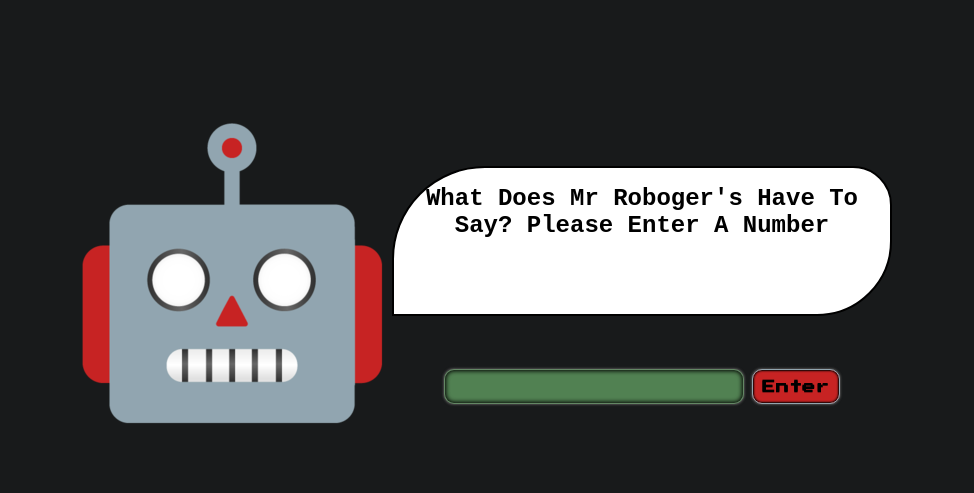
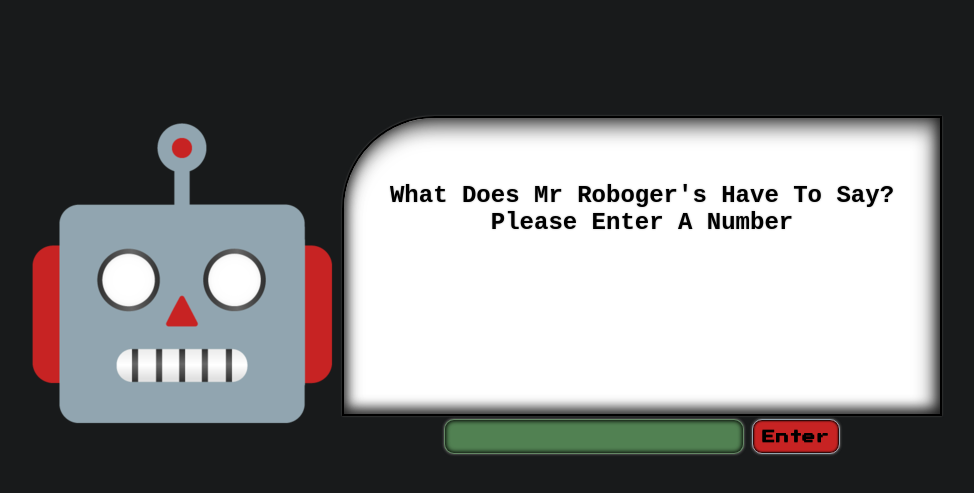
Before and after one commit to dcouch440/mr-robogers, a plain HTML site: page index.html in a window 1280 px wide. Shown: the part 115-608 px from the top of the page, without its empty margins (158-1132 px from the left). Drawn offline with Linux system fonts and the light colour scheme.

Commit message:
change scroll behavior

```diff
--- a/css/styles.css
+++ b/css/styles.css
@@ -42,18 +42,23 @@ body {
   text-align: center;
   font-size: 24px;
   background-color: rgb(255 255 255);
-  width: 500px;
-  height: 150px;
-  border-radius: 93px 39px 75px 0px;
+  width: 600px;
+  height: 300px;
+  padding-top: 40px;
+  border-radius: 93px 0px 0px 0px;
   border: 2px solid black;
   color: black;
   font-weight: bolder;
-  overflow: hidden;
+  overflow: auto;
+  overflow-x: hidden;
+  box-shadow:
+    inset -4px 7px 20px 2px rgba(0, 0, 0, 0.603),
+    inset 0px -4px 12px 2px rgb(0 0 0 / 75%),
+    inset 1px 5px 20px #0000001f,
+    0px 0px 2px 0px #5c5c5c;
+  text-shadow: 0px 0 2px rgba(0, 0, 0, 0.308);
 }
 
-#robot-text-container {
-  animation: scroll-left 20s linear infinite;
-}
 #input-cluster {
   align-self: center;
 }
@@ -89,16 +94,3 @@ body {
   box-shadow: 0 0 5px 1px white;
   transition: .4s;
 }
-
-@keyframes scroll-left {
-  0% {
-  -moz-transform: translateY(0%);
-  -webkit-transform: translateY(0%);
-  transform: translateY(0%);
-  }
-  100% {
-  -moz-transform: translateY(-50%);
-  -webkit-transform: translateY(-50%);
-  transform: translateY(-50%);
-  }
-  }
```
Also changed, not shown: 1 other file.
